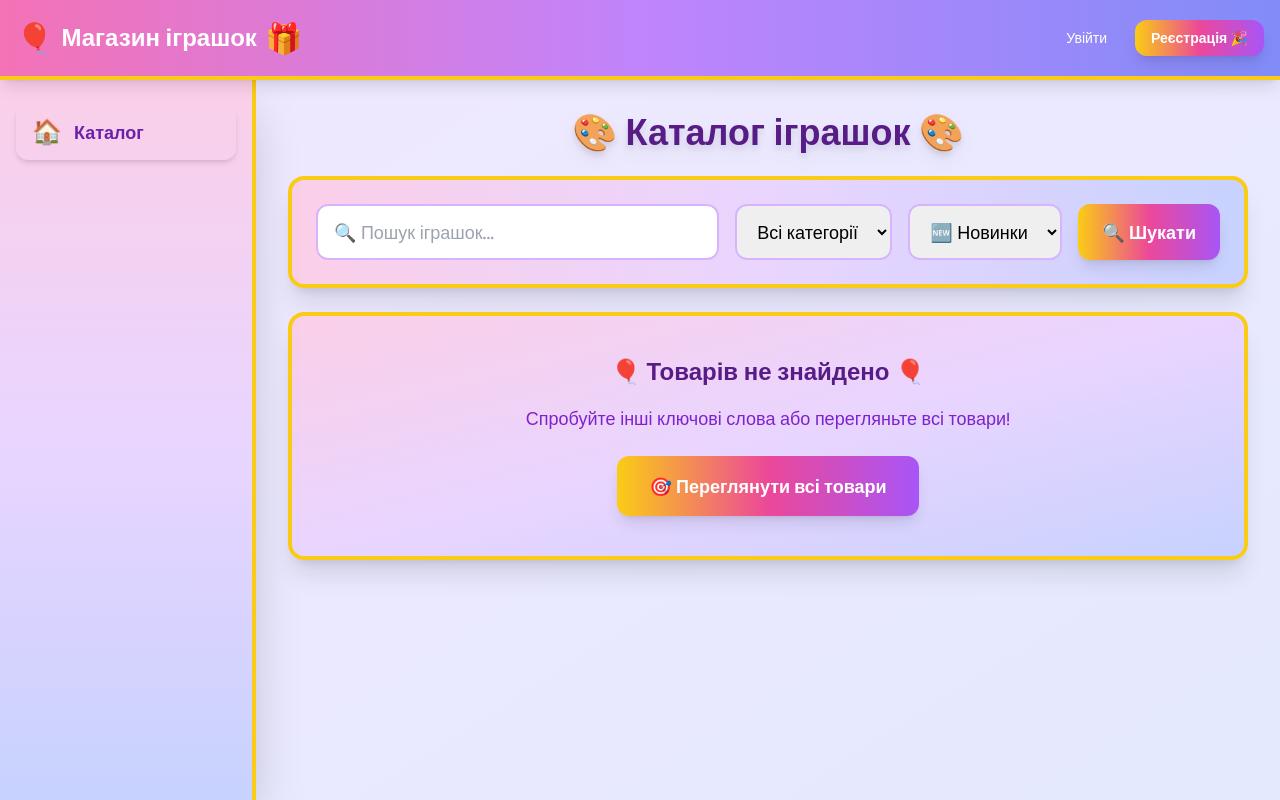
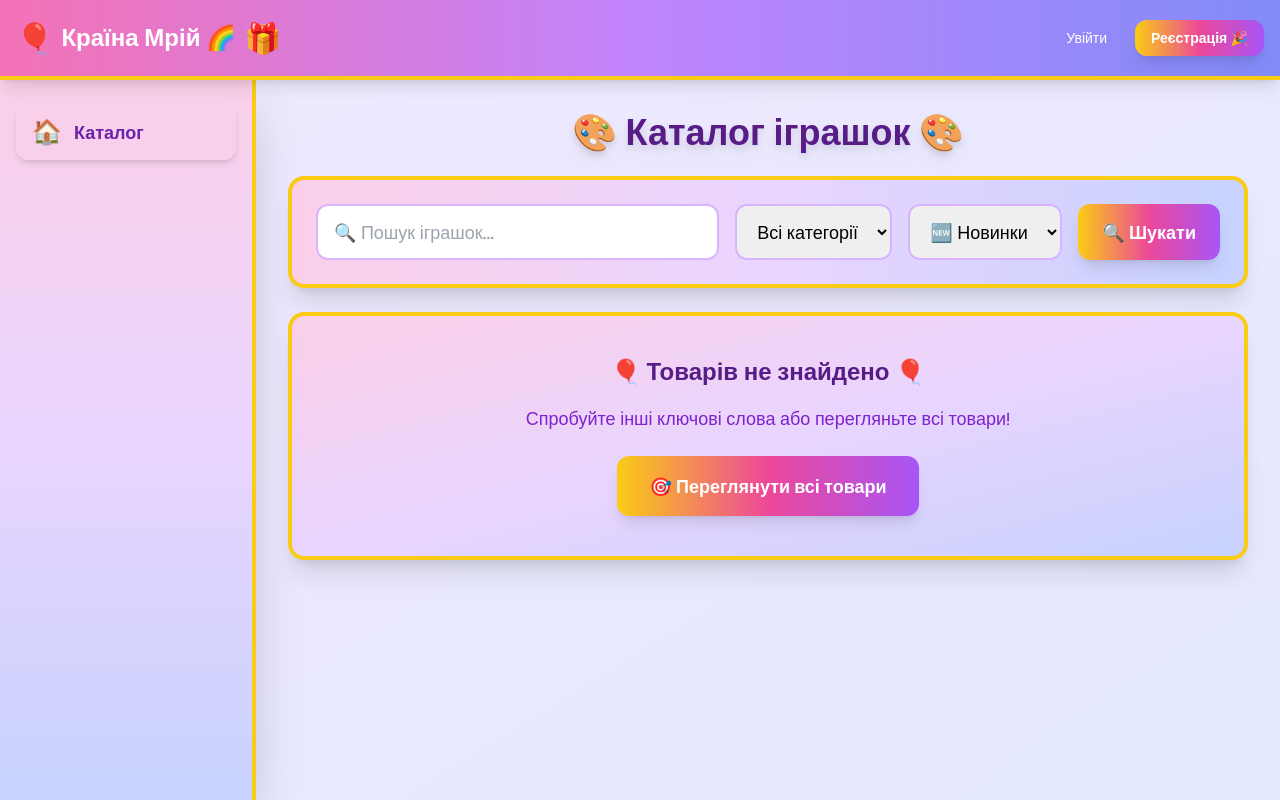
Before and after one commit to Kultup/shop, a Flask app: page / in a window 1280 px wide. Run offline with Flask 3, Linux system fonts and the light colour scheme; some libraries are stand-ins or nearby versions.

Commit message:
Оновлено назву на 'Країна Мрій ' у всіх шаблонах та README

```diff
--- a/templates/base.html
+++ b/templates/base.html
@@ -3,7 +3,7 @@
 <head>
     <meta charset="UTF-8">
     <meta name="viewport" content="width=device-width, initial-scale=1.0">
-    <title>{% block title %}Інтернет-Магазин{% endblock %}</title>
+    <title>{% block title %}Країна Мрій 🌈{% endblock %}</title>
     {% block head %}{% endblock %}
     <script src="https://cdn.tailwindcss.com"></script>
     <style>
@@ -57,8 +57,8 @@
             <!-- Логотип -->
             <a href="{{ url_for('main.index') }}" class="text-base sm:text-xl md:text-2xl font-bold text-white hover:text-yellow-200 transition-all bounce-hover flex items-center gap-1 sm:gap-2 flex-1 sm:flex-initial">
                 <span class="text-xl sm:text-2xl md:text-3xl">🎈</span>
-                <span class="hidden sm:inline">Магазин іграшок</span>
-                <span class="sm:hidden">Магазин</span>
+                <span class="hidden sm:inline">Країна Мрій 🌈</span>
+                <span class="sm:hidden">Країна Мрій 🌈</span>
                 <span class="text-xl sm:text-2xl md:text-3xl">🎁</span>
             </a>
 
--- a/templates/cart.html
+++ b/templates/cart.html
@@ -1,6 +1,6 @@
 {% extends "base.html" %}
 
-{% block title %}Кошик - Інтернет-Магазин{% endblock %}
+{% block title %}Кошик - Країна Мрій 🌈{% endblock %}
 
 {% block content %}
 <div class="mb-4 sm:mb-6 px-2 sm:px-0">
--- a/templates/index.html
+++ b/templates/index.html
@@ -1,6 +1,6 @@
 {% extends "base.html" %}
 
-{% block title %}Каталог товарів - Інтернет-Магазин{% endblock %}
+{% block title %}Каталог товарів - Країна Мрій 🌈{% endblock %}
 
 {% block content %}
 <div class="mb-4 sm:mb-6 px-2 sm:px-0">
--- a/templates/login.html
+++ b/templates/login.html
@@ -1,6 +1,6 @@
 {% extends "base.html" %}
 
-{% block title %}Вхід - Інтернет-Магазин{% endblock %}
+{% block title %}Вхід - Країна Мрій 🌈{% endblock %}
 
 {% block content %}
 <div class="min-h-[calc(100vh-8rem)] flex items-center justify-center px-4 py-8">
--- a/templates/orders.html
+++ b/templates/orders.html
@@ -1,6 +1,6 @@
 {% extends "base.html" %}
 
-{% block title %}Мої замовлення - Інтернет-Магазин{% endblock %}
+{% block title %}Мої замовлення - Країна Мрій 🌈{% endblock %}
 
 {% block content %}
 <div class="mb-4 sm:mb-6 px-2 sm:px-0">
--- a/templates/product.html
+++ b/templates/product.html
@@ -1,6 +1,6 @@
 {% extends "base.html" %}
 
-{% block title %}{{ product.name }} - Інтернет-Магазин{% endblock %}
+{% block title %}{{ product.name }} - Країна Мрій 🌈{% endblock %}
 
 {% block content %}
 <div class="relative bg-gradient-to-br from-white via-pink-50 via-purple-50 to-indigo-50 rounded-3xl shadow-2xl border-4 border-yellow-300 overflow-hidden">
--- a/templates/profile.html
+++ b/templates/profile.html
@@ -1,6 +1,6 @@
 {% extends "base.html" %}
 
-{% block title %}Мій профіль - Інтернет-Магазин{% endblock %}
+{% block title %}Мій профіль - Країна Мрій 🌈{% endblock %}
 
 {% block content %}
 <div class="relative bg-gradient-to-br from-white via-pink-50 via-purple-50 to-indigo-50 rounded-3xl shadow-2xl border-4 border-yellow-300 overflow-hidden mb-6 sm:mb-8 p-4 sm:p-6 lg:p-8">
--- a/templates/register.html
+++ b/templates/register.html
@@ -1,6 +1,6 @@
 {% extends "base.html" %}
 
-{% block title %}Реєстрація - Інтернет-Магазин{% endblock %}
+{% block title %}Реєстрація - Країна Мрій 🌈{% endblock %}
 
 {% block content %}
 <div class="min-h-[calc(100vh-8rem)] flex items-center justify-center px-4 py-6 sm:py-8">
```
Also changed, not shown: README.md, 1 other file.
